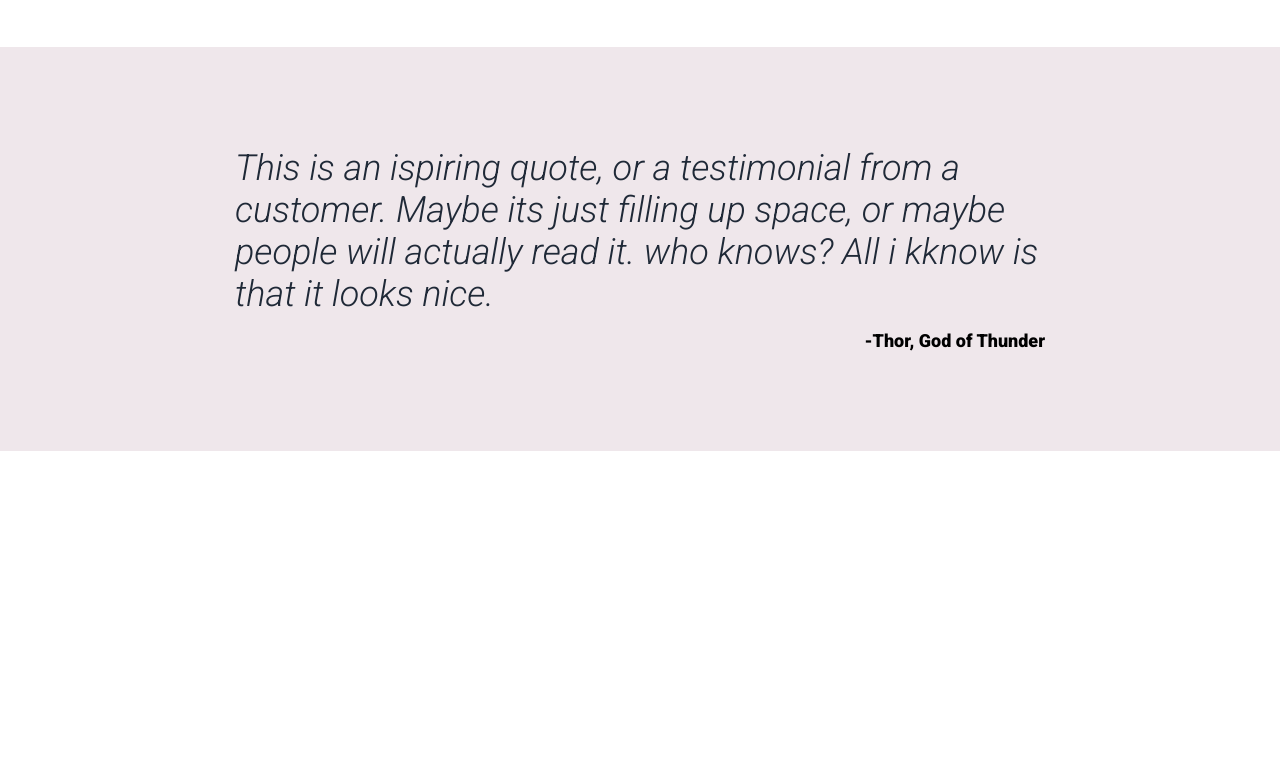
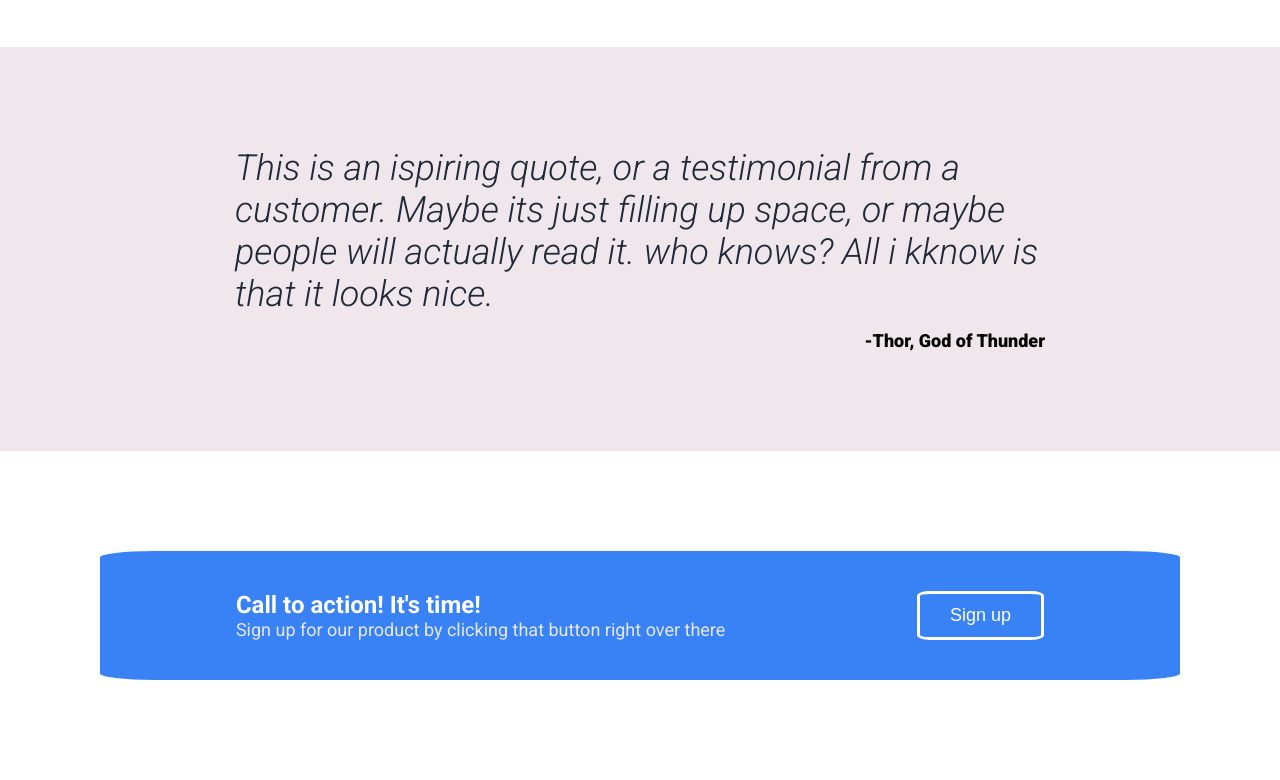
Before and after one commit to Naweed93/odin-landing-page, a plain HTML site: page index.html in a window 1280 px wide. Shown: the part 925-1705 px from the top of the page. Before the commit the page ends 1376 px from the top, so only its background shows below. Drawn offline with Linux system fonts and the light colour scheme.

Commit message:
Complete call to action division

```diff
--- a/index.html
+++ b/index.html
@@ -57,5 +57,14 @@
             <p class="quote-source">-Thor, God of Thunder</p>
         </div>
     </div>
+    <div class="call-to-action">
+        <div class="container">
+            <div class="text">
+                <h1>Call to action! It's time!</h1>
+                <p>Sign up for our product by clicking that button right over there</p>
+            </div>
+            <button>Sign up</button>
+        </div>
+    </div>
 </body>
 </html>
--- a/style.css
+++ b/style.css
@@ -121,3 +121,31 @@ header {
     gap: 15px;
     padding: 0 135px;
 }
+.call-to-action{
+    padding: 100px;
+}
+.call-to-action .container{
+    background-color: #3882f6;
+    border-radius: 5%;
+    display: flex;
+    justify-content: space-around;
+    padding: 40px;
+}
+.call-to-action h1{
+    font-size: 24px;
+    font-weight: 700;
+    color:#fff;
+}
+.call-to-action p{
+    color: #e5e7eb;
+    font-size: 18px;
+}
+.call-to-action button{
+    background-color: #3882f6;
+    border-radius: 10%;
+    color: #fff;
+    padding: 5px 30px;
+    border: solid;
+    border-color: #fff;
+    font-size: 18px;
+}
```
